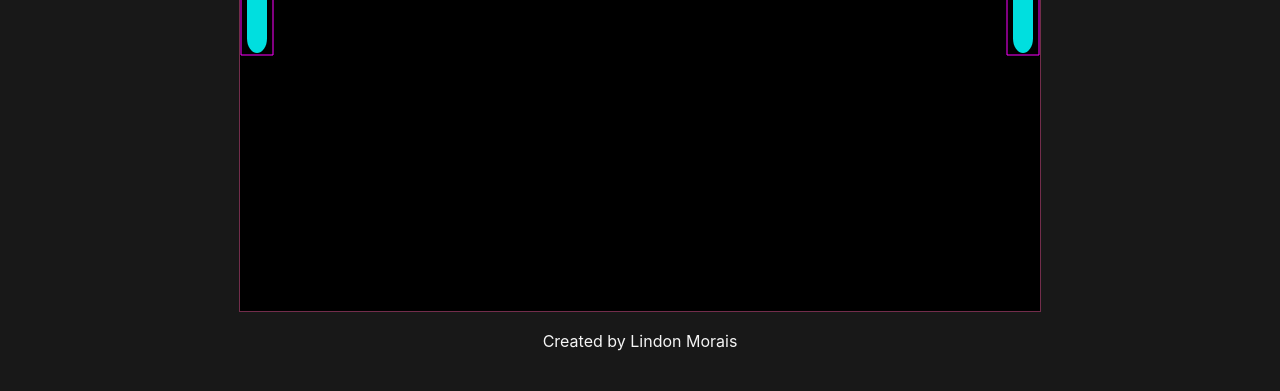
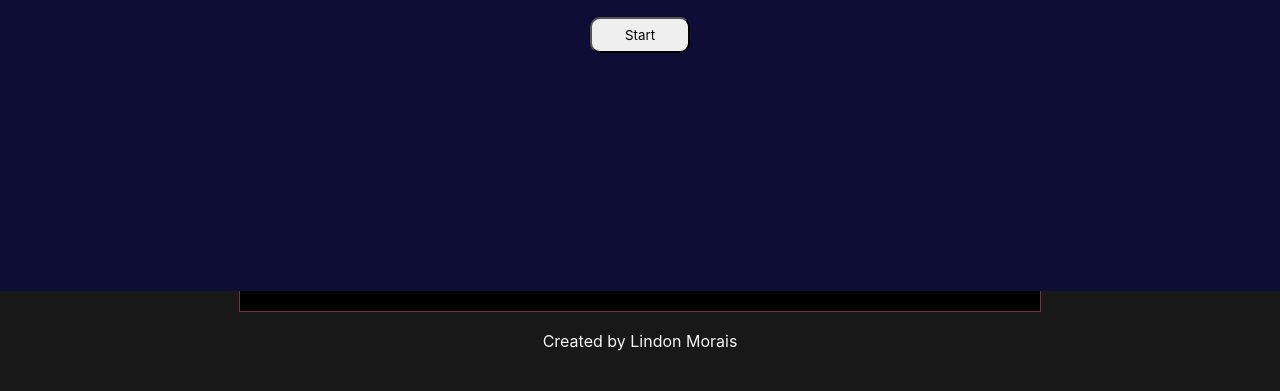
Before and after one commit to lindonjonhson/pongjs, a website built with Vite: page index.html in a window 1280 px wide. Shown: the part 409-800 px from the top of the page. Built offline with nearby package versions, Linux system fonts and the light colour scheme.

Commit message:
Added scores and reset scene

```diff
--- a/index.html
+++ b/index.html
@@ -11,9 +11,25 @@
       <h1>Pong</h1>
     </header>
     <main>
-      <canvas id="gameCanvas">
-
-      </canvas>
+      <canvas id="gameCanvas"></canvas>
+      <div id="gameStartDiv" class="gameUI">
+        <h1>Pong.js</h1>
+        <p>
+          <!--
+          You have 30 seconds to catch apples! <br>
+          If you catch more than 10 apples you win. <br>
+          If you catch less than that you lose.  <br>
+          -->
+          Click the Start button to begin
+        </p>
+        <button id="gameStartBtn"><p>Start</p></button>
+      </div>
+      <div id="gameEndDiv" class="gameUI">
+        <p>Game Over</p>
+        <h1>You <span id="gameWinLoseSpan"></span></h1>
+        <h1>Final Score <span id="gameEndScoreSpan"></span></h1>
+        <p>Refresh the page to play again</p>
+      </div>
     </main>
     <footer>
       <p>Created by Lindon Morais</p>
--- a/main.js
+++ b/main.js
@@ -1,5 +1,11 @@
 import './style.css'
 import Phaser from 'phaser'
+
+const gameStartDiv = document.querySelector('#gameStartDiv')
+const gameStartBtn = document.querySelector('#gameStartBtn')
+const gameEndDiv = document.querySelector('#gameEndDiv')
+const gameWinLoseSpan = document.querySelector('#gameWinLoseSpan')
+const gameEndScoreSpan = document.querySelector('#gameEndScoreSpan')
 
 let ball;
 let player1;
@@ -7,7 +13,10 @@ let player2;
 let isGameStarted = false;
 let cursors;
 let keys = {};
+let scoreText;
 const paddleSpeed = 350;
+let scorePlayer1 = 0;
+let scorePlayer2 = 0;
 
 class GameScene extends Phaser.Scene{
   constructor(){
@@ -18,6 +27,8 @@ class GameScene extends Phaser.Scene{
     this.load.image('paddle','/assets/images/paddle.png')
   }
   create(){
+
+    this.scene.pause('scene-game')
 
     ball = this.physics.add.sprite(
       this.physics.world.bounds.width/2,
@@ -53,6 +64,12 @@ class GameScene extends Phaser.Scene{
     cursors = this.input.keyboard.createCursorKeys();
     keys.w = this.input.keyboard.addKey(Phaser.Input.Keyboard.KeyCodes.W);
     keys.s = this.input.keyboard.addKey(Phaser.Input.Keyboard.KeyCodes.S);
+
+    //  Creating the score
+    scoreText = this.add.text(this.physics.world.bounds.width/2-25,10, 'Score:',{
+      font:'25px Arial',
+      fill:'#ffffff'
+    })
   }
   update(){
 
@@ -95,11 +112,16 @@ class GameScene extends Phaser.Scene{
 
     //  Checking if the ball hit one of the walls
     if(ball.body.x > player1.body.x){
-      console.log('Point for Player 2')
+      scorePlayer2++;
+      console.log('Player1: '+ scorePlayer1 +' Player2: '+ scorePlayer2)
+      this.scene.restart();
     }
     if(ball.body.x < player2.body.x){
-      console.log('Point for Player 2')
+      scorePlayer1++;
+      console.log('Player1: '+ scorePlayer1 +' Player2: '+ scorePlayer2)
+      this.scene.restart();
     }
+
   }
 }
 
@@ -124,3 +146,19 @@ const config={
 }
 
 const game = new Phaser.Game(config);
+
+//  Start game
+gameStartBtn.addEventListener('click', ()=>(
+    gameStartDiv.style.display='none',
+    game.scene.resume('scene-game')
+))
+
+function restartScene(){
+  //this.scene.pause('scene-game');
+  //this.scene.restart('scene-game');
+  //scene.pause();
+  scene.restart();
+
+  ball.setVelocityX(initialVelocityX);
+  ball.setVelocityY(initialVelocityY);
+};
--- a/style.css
+++ b/style.css
@@ -44,3 +44,48 @@ main{
   display: flex;
   z-index: 1;
 }
+
+.gameUI{
+  width: 100%;
+  height: 100%;
+  background-color: var(--accClr);
+  display: flex;
+  flex-direction: column;
+  justify-content: center;
+  align-items: center;
+  z-index: 2;
+}
+
+.gameUI * {
+  text-align: center;
+  margin-top: 5px;
+}
+
+#gameStartDiv{
+  display: flex;
+}
+
+#gameEndDiv{
+  display: none;
+}
+
+#gameStartBtn{
+  display: inline-block;
+  width: 100px;
+  padding: 8px 15px;
+  margin: 20px 0;
+  text-align: center;
+  font-family: inherit;
+  border-radius: 10px;
+}
+
+#gameStartBtn p{
+  margin-top: 0;
+}
+
+#gameStartBtn:hover{
+  background-color: var(--dkClr);
+  border: 0.5px solid var(--liClr);
+  color: var(--liClr);
+  cursor: pointer;
+}
```
